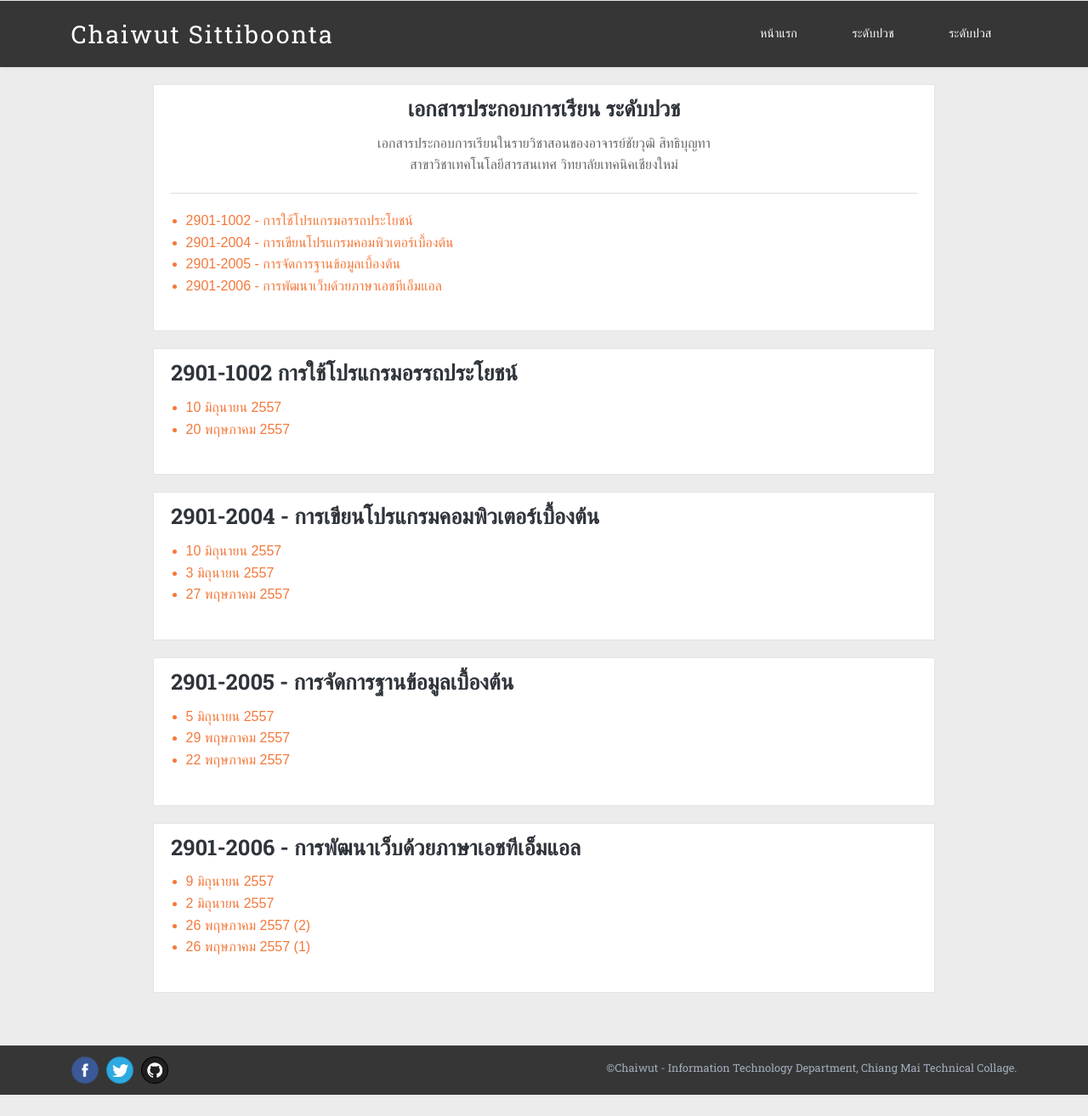
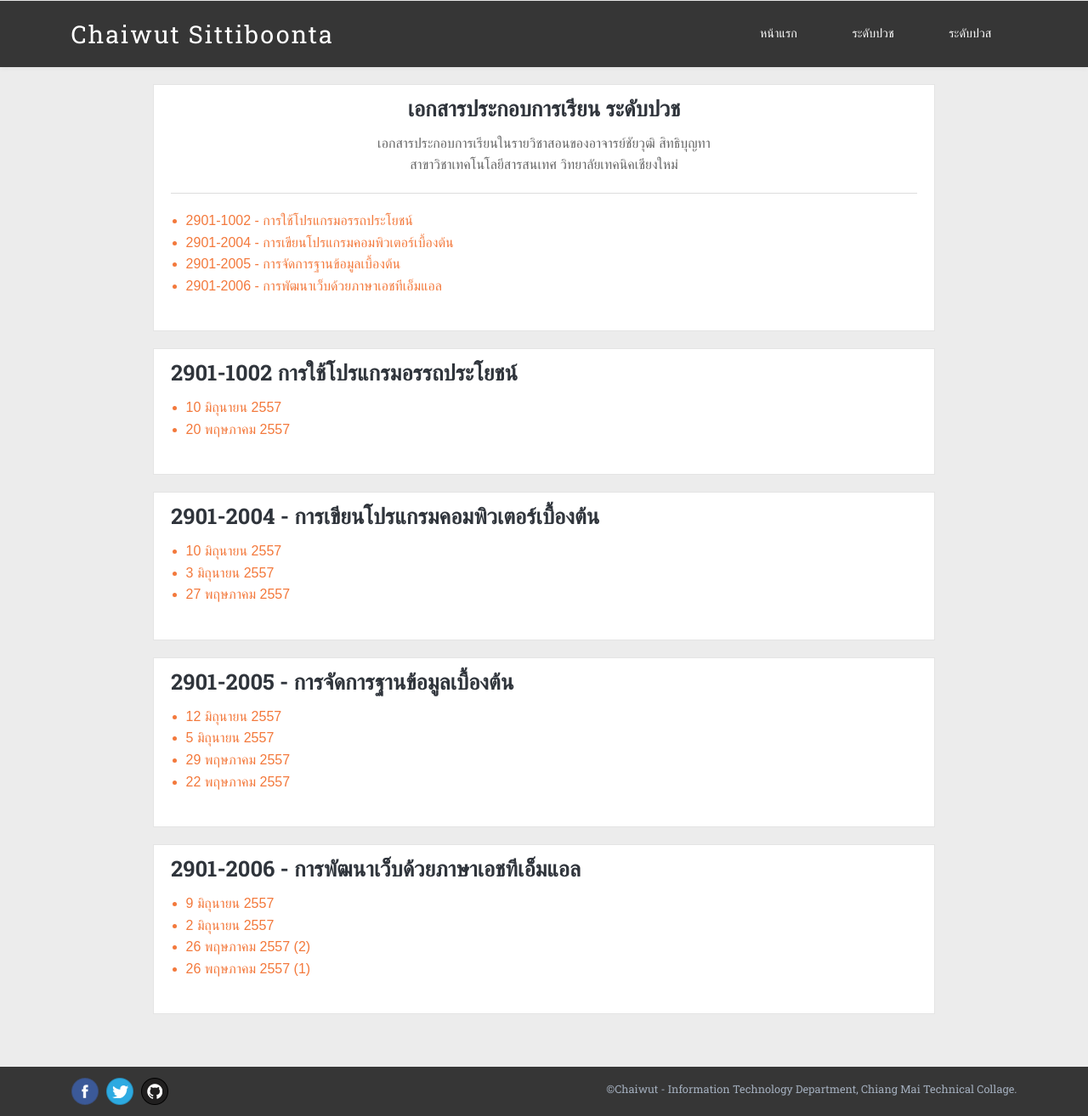
Before and after one commit to ichaiwut/ichaiwut.github.io, a Jekyll site: the page built from slides/diploma.html, in a window 1280 px wide. Shown: the whole page at 85% size. Built offline with Jekyll 4.4.1, drawn with Linux system fonts in a browser that asks for light colours; Markdown is read by kramdown in place of the engine named in the settings; before the commit the page ends 1289 px from its top, so only the background shows below that.

Commit message:
added slide

```diff
--- a/slides/diploma.html
+++ b/slides/diploma.html
@@ -51,6 +51,7 @@ pagename: Slide
 			<div class="post-list-container slide-con" id="database">
 				<h2>2901-2005 - การจัดการฐานข้อมูลเบื้องต้น</h2>
 				<ul>
+					<li><a href="https://www.dropbox.com/s/juib8oebeg9rcql/2901-2005_12-06-14.pdf" target="_blank">12 มิถุนายน 2557</a></li>
 					<li><a href="https://onedrive.live.com/redir?resid=FF08CEE1283EF6F0%21259" target="_blank">5 มิถุนายน 2557</a></li>
 					<li><a href="https://www.dropbox.com/s/m3bktwr8pgqq38s/2901-2005_29-05-14.pdf" target="_blank">29 พฤษภาคม 2557</a></li>
 					<li><a href="https://www.dropbox.com/s/07y9yc5evs6u0oz/2901-2005_26-05-14.pdf" target="_blank">22 พฤษภาคม 2557</a></li>
```
